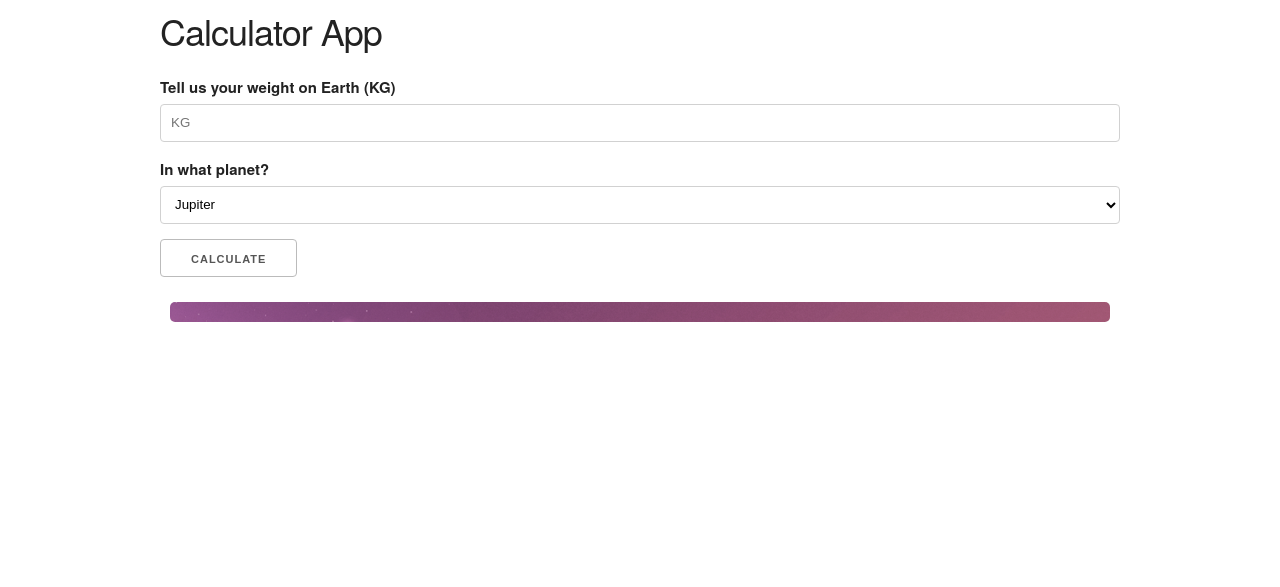
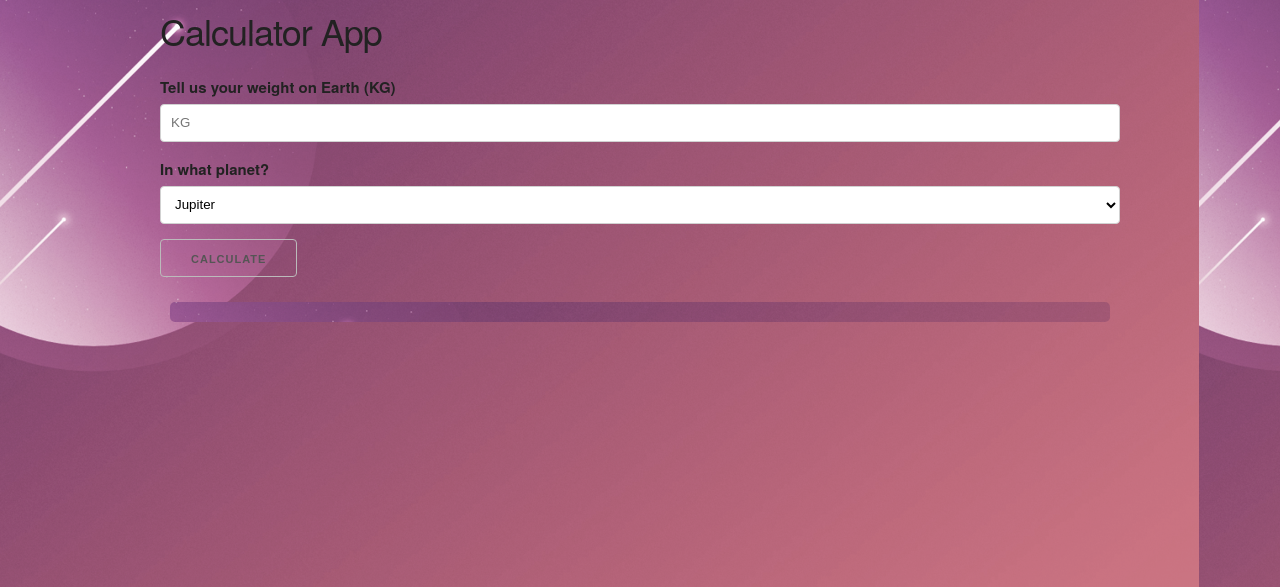
Before and after one commit to fpedaccio/planetsweb, a Flask app: page / in a window 1280 px wide. Shown: the top 587 px of the page. Run offline with Flask 2, Linux system fonts and the light colour scheme.

Commit message:
Update app.html

```diff
--- a/templates/app.html
+++ b/templates/app.html
@@ -1,5 +1,14 @@
 <!DOCTYPE html>
 <html lang="en">
+  <head>
+    <style>
+      body
+      {
+      background-image: url("bg.png");
+      }
+    </style>
+
+  </head>
   <head>
     <meta charset="UTF-8" />
     <meta name="viewport" content="width=device-width, initial-scale=1.0" />
```
